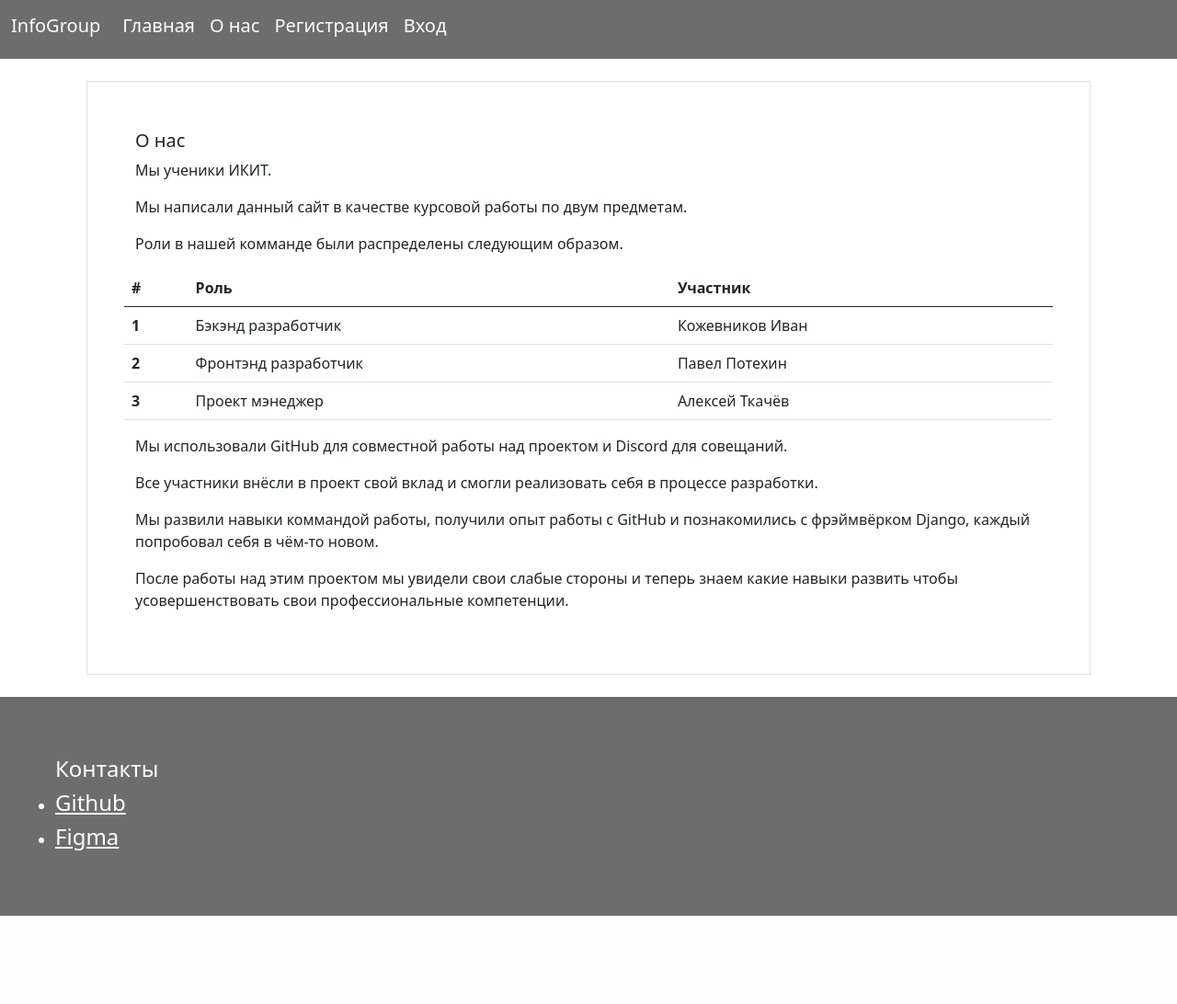
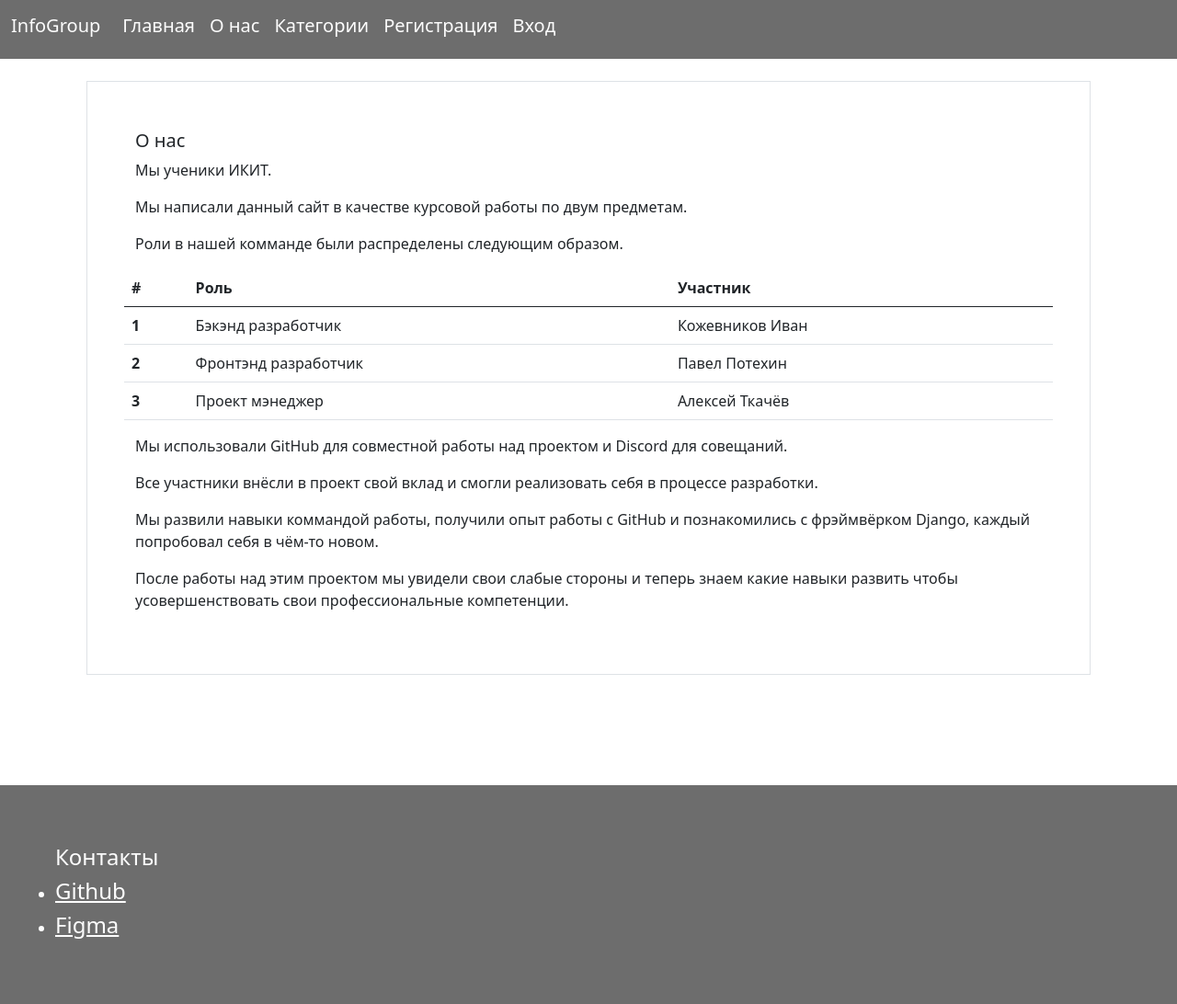
Before and after one commit to Viktor-8bit/NewsSite, a Django app: page /about_us/ in a window 1280 px wide. Shown: the whole page at 92% size. Before the commit the page ends 996 px from the top, so only its background shows below. Run offline with Django 4.2, Linux system fonts and the light colour scheme; style sheets or scripts are compiled from the project's sources; some libraries are stand-ins or nearby versions.

Commit message:
scam
hhhp8h9

```diff
--- a/Main/_NewsSite/views.py
+++ b/Main/_NewsSite/views.py
@@ -76,9 +76,9 @@ def registration_page(request): # 127.0.0.1:8000/reg/
 
         return redirect('/')
 
-def index(request): # 127.0.0.1:8000/
+def index(request): # 127.0.0.1:8000/ главная страница
     posts = Posts.objects.order_by('-id')[0:12]  # posts = Posts.objects.filter(id__range =(0, 10))
-
+    # для форм или js
     if request.method == 'POST':
 
         loginform = LoginFrom(request.POST)
@@ -93,6 +93,7 @@ def index(request): # 127.0.0.1:8000/
         else:
             return HttpResponse('что-то пошло не так упс ╰(*°▽°*)╯')
     else:
+        # сработает если открыть в браузере
         return render(request, 'main_page.html', { 'posts' : posts } )
 
 def post_create_page(request): # 127.0.0.1:8000/create_post/
--- a/Main/templates/about.html
+++ b/Main/templates/about.html
@@ -66,7 +66,7 @@
             </div>
         </div>
     </div>
-    <!-- <div class="container p-5"></div> -->
+    <div class="container p-5"></div>
     {% include 'buttom.html' %}
 
 </body>
--- a/Main/templates/header.html
+++ b/Main/templates/header.html
@@ -28,6 +28,9 @@
         <li class="nav-item">
           <a class="nav-link active mytext" href="http://127.0.0.1:8000/about_us/"><h5 class="mytext">О нас</h5></a>
         </li>
+        <li class="nav-item">
+          <a class="nav-link active mytext" href="http://127.0.0.1:8000/post/category/?&cid=1"><h5 class="mytext">Категории</h5></a>
+        </li>
 
         <li class="nav-item">
           {% if not user.is_authenticated %}
```
Also changed, not shown: Main/db.sqlite3.
